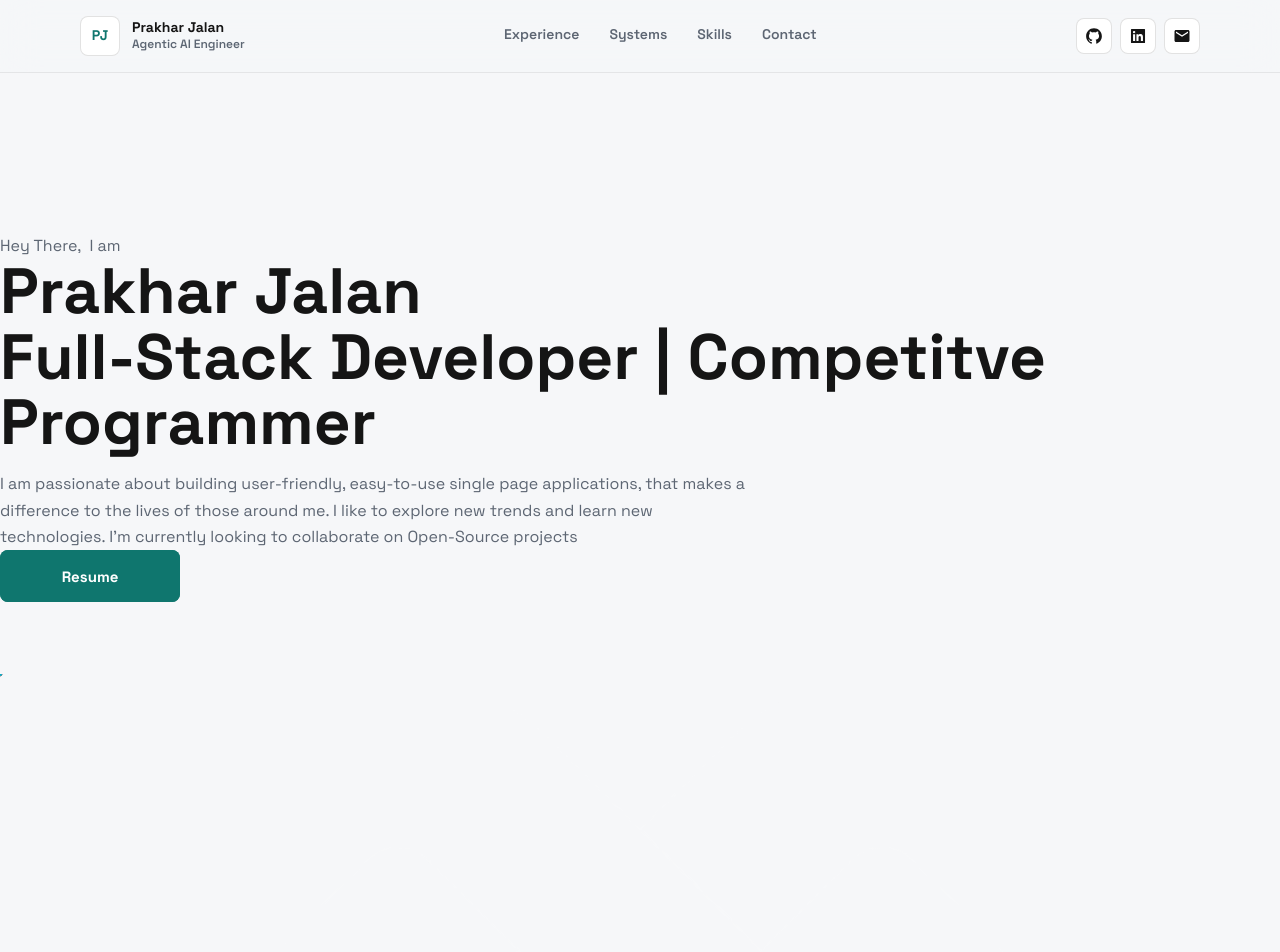
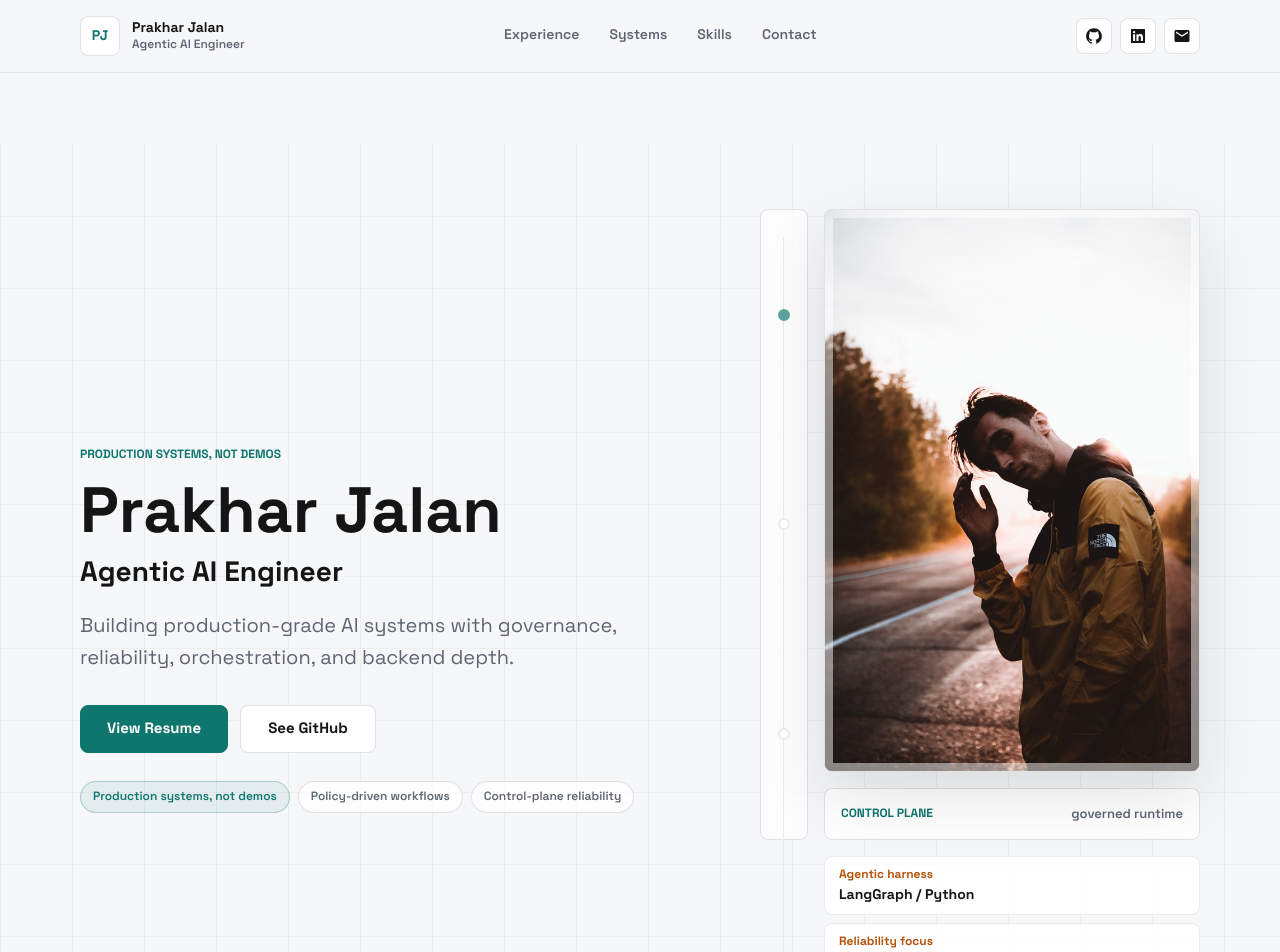
Before and after one commit to jalanprakhar/jalanprakhar, a Next.js app: page / in a window 1280 px wide. Shown: the top 952 px of the page. Built offline with nearby package versions, Linux system fonts and the light colour scheme.

Commit message:
feat(01-01): build executive hero system

```diff
--- a/src/components/Hero/Hero.js
+++ b/src/components/Hero/Hero.js
@@ -1,29 +1,90 @@
-import React from 'react';
+import React from 'react'
 
-import { Section, SectionText, SectionTitle } from '../../styles/GlobalComponents';
-import Button from '../../styles/GlobalComponents/Button';
-import { LeftSection } from './HeroStyles';
+import { heroCopy, heroMetrics, heroSignals, profile } from '../../constants/constants'
+import { PrimaryLink, SecondaryLink, SignalPill } from '../../styles/GlobalComponents'
+import {
+  CtaRow,
+  HeroEyebrow,
+  HeroGrid,
+  HeroLead,
+  HeroSection,
+  HeroTitle,
+  HeroVisual,
+  MetricGrid,
+  MetricItem,
+  MetricLabel,
+  MetricValue,
+  Node,
+  PhotoFrame,
+  ProfileImage,
+  RoleLine,
+  SignalRow,
+  StatusBar,
+  StatusLabel,
+  TraceRail,
+} from './HeroStyles'
 
-const Hero = (props) => (
-  <>
-    <Section row nopadding>
-      <LeftSection>
+const isPublicResume = profile.resumeUrl && !profile.resumeUrl.startsWith('TODO_')
 
-      <SectionText main center>Hey There,&nbsp; I am</SectionText>
-        <SectionTitle  main center>
-          Prakhar Jalan
-        </SectionTitle>
-        <SectionTitle  main center>
-          Full-Stack Developer | Competitve Programmer <br />
+const Hero = () => (
+  <HeroSection aria-labelledby="hero-title">
+    <HeroGrid>
+      <div>
+        <HeroEyebrow>{heroCopy.eyebrow}</HeroEyebrow>
+        <HeroTitle id="hero-title">{profile.name}</HeroTitle>
+        <RoleLine>{heroCopy.role}</RoleLine>
+        <HeroLead>{heroCopy.support}</HeroLead>
 
-        </SectionTitle>
-        <SectionText>I am
-        passionate about building user-friendly, easy-to-use single page applications, that makes a difference to the lives of those around me. I like to explore new trends and learn new technologies. I'm currently looking to collaborate on Open-Source projects
-        </SectionText>
-        <a href='https://drive.google.com/file/d/1AkOzJNolE81msxquTET4awdzuUfEKyK5/view?usp=sharing' target='_blank'><Button>Resume</Button></a>
-      </LeftSection>
-    </Section>
-  </>
-);
+        <CtaRow>
+          <PrimaryLink
+            href={isPublicResume ? profile.resumeUrl : '#contact'}
+            target={isPublicResume ? '_blank' : undefined}
+            rel={isPublicResume ? 'noopener noreferrer' : undefined}
+            data-resume-url-status={isPublicResume ? 'ready' : 'todo'}
+          >
+            {heroCopy.primaryCta}
+          </PrimaryLink>
+          <SecondaryLink href={profile.github} target="_blank" rel="noopener noreferrer">
+            {heroCopy.secondaryCta}
+          </SecondaryLink>
+        </CtaRow>
 
-export default Hero;
+        <SignalRow aria-label="Credibility signals">
+          {heroSignals.map((signal) => (
+            <SignalPill key={signal.label} active={signal.active}>
+              {signal.label}
+            </SignalPill>
+          ))}
+        </SignalRow>
+      </div>
+
+      <HeroVisual aria-label="Profile photo with production system status">
+        <TraceRail aria-hidden="true">
+          <Node active />
+          <Node />
+          <Node />
+        </TraceRail>
+
+        <PhotoFrame>
+          <ProfileImage src={profile.image} alt="Prakhar Jalan" />
+        </PhotoFrame>
+
+        <StatusBar>
+          <StatusLabel>Control plane</StatusLabel>
+          <span>governed runtime</span>
+        </StatusBar>
+
+        <MetricGrid>
+          {heroMetrics.map((metric) => (
+            <MetricItem key={metric.label}>
+              <MetricLabel>{metric.label}</MetricLabel>
+              <MetricValue>{metric.value}</MetricValue>
+            </MetricItem>
+          ))}
+        </MetricGrid>
+      </HeroVisual>
+    </HeroGrid>
+  </HeroSection>
+)
+
+export default Hero
--- a/src/components/Hero/HeroStyles.js
+++ b/src/components/Hero/HeroStyles.js
@@ -1,19 +1,275 @@
-import styled from 'styled-components';
+import styled, { keyframes } from 'styled-components'
+
+const pulse = keyframes`
+  0%, 100% {
+    opacity: 0.45;
+  }
+  50% {
+    opacity: 1;
+  }
+`
+
+export const HeroSection = styled.section`
+  display: flex;
+  align-items: center;
+  width: 100%;
+  min-height: 82vh;
+  padding: 64px 0 48px;
+  background:
+    linear-gradient(90deg, rgba(15, 118, 110, 0.06) 1px, transparent 1px),
+    linear-gradient(0deg, rgba(21, 21, 21, 0.04) 1px, transparent 1px),
+    ${({ theme }) => theme.colors.page};
+  background-size: 72px 72px, 72px 72px, auto;
+
+  @media ${({ theme }) => theme.breakpoints.md} {
+    min-height: auto;
+    padding: 48px 0;
+  }
+
+  @media ${({ theme }) => theme.breakpoints.sm} {
+    padding: 40px 0;
+  }
+`
+
+export const HeroGrid = styled.div`
+  display: grid;
+  grid-template-columns: minmax(0, 1.05fr) minmax(320px, 0.95fr);
+  gap: 56px;
+  align-items: center;
+  width: min(1120px, calc(100% - 48px));
+  margin: 0 auto;
+
+  @media ${({ theme }) => theme.breakpoints.md} {
+    grid-template-columns: 1fr;
+    gap: 40px;
+  }
+
+  @media ${({ theme }) => theme.breakpoints.sm} {
+    width: min(100% - 40px, 1120px);
+  }
+`
+
+export const HeroEyebrow = styled.p`
+  margin: 0 0 16px;
+  color: ${({ theme }) => theme.colors.accent};
+  font-size: 12px;
+  font-weight: 700;
+  line-height: 1.3;
+  letter-spacing: 0;
+  text-transform: uppercase;
+`
+
+export const HeroTitle = styled.h1`
+  max-width: 760px;
+  margin: 0;
+  color: ${({ theme }) => theme.colors.text};
+  font-size: 64px;
+  font-weight: 800;
+  line-height: 1.02;
+  letter-spacing: 0;
+
+  @media ${({ theme }) => theme.breakpoints.md} {
+    font-size: 50px;
+  }
+
+  @media ${({ theme }) => theme.breakpoints.sm} {
+    font-size: 42px;
+    line-height: 1.08;
+  }
+`
+
+export const RoleLine = styled.p`
+  margin: 12px 0 0;
+  color: ${({ theme }) => theme.colors.text};
+  font-size: 28px;
+  font-weight: 700;
+  line-height: 1.18;
+
+  @media ${({ theme }) => theme.breakpoints.sm} {
+    font-size: 22px;
+  }
+`
+
+export const HeroLead = styled.p`
+  max-width: 680px;
+  margin: 20px 0 0;
+  color: ${({ theme }) => theme.colors.mutedText};
+  font-size: 20px;
+  line-height: 1.6;
+
+  @media ${({ theme }) => theme.breakpoints.sm} {
+    font-size: 16px;
+  }
+`
+
+export const CtaRow = styled.div`
+  display: flex;
+  flex-wrap: wrap;
+  gap: 12px;
+  margin-top: 32px;
+
+  @media ${({ theme }) => theme.breakpoints.sm} {
+    flex-direction: column;
+    margin-top: 24px;
+  }
+`
+
+export const SignalRow = styled.div`
+  display: flex;
+  flex-wrap: wrap;
+  gap: 8px;
+  margin-top: 28px;
+`
+
+export const HeroVisual = styled.div`
+  position: relative;
+  display: grid;
+  grid-template-columns: 48px minmax(0, 1fr);
+  grid-template-rows: auto auto;
+  gap: 16px;
+  align-items: stretch;
+  max-width: 440px;
+  margin-left: auto;
+
+  @media ${({ theme }) => theme.breakpoints.md} {
+    margin: 0;
+  }
+
+  @media ${({ theme }) => theme.breakpoints.sm} {
+    grid-template-columns: 36px minmax(0, 1fr);
+    gap: 12px;
+  }
+`
+
+export const TraceRail = styled.div`
+  grid-row: 1 / span 2;
+  display: flex;
+  flex-direction: column;
+  align-items: center;
+  justify-content: space-around;
+  border: 1px solid ${({ theme }) => theme.colors.border};
+  border-radius: 8px;
+  background: rgba(255, 255, 255, 0.76);
+
+  &::before {
+    content: '';
+    position: absolute;
+    top: 28px;
+    bottom: 28px;
+    left: 23px;
+    width: 1px;
+    background: ${({ theme }) => theme.colors.mutedSurface};
+  }
+
+  @media ${({ theme }) => theme.breakpoints.sm} {
+    &::before {
+      left: 17px;
+    }
+  }
+`
+
+export const Node = styled.span`
+  position: relative;
+  z-index: 1;
+  width: 12px;
+  height: 12px;
+  border: 2px solid ${({ active, theme }) => active ? theme.colors.accent : theme.colors.mutedSurface};
+  border-radius: 999px;
+  background: ${({ active, theme }) => active ? theme.colors.accent : theme.colors.surface};
+  animation: ${({ active }) => active ? pulse : 'none'} 2400ms ease-in-out infinite;
+`
+
+export const PhotoFrame = styled.div`
+  position: relative;
+  overflow: hidden;
+  min-height: 520px;
+  border: 1px solid ${({ theme }) => theme.colors.border};
+  border-radius: 8px;
+  background: ${({ theme }) => theme.colors.surface};
+  box-shadow: 0 24px 64px rgba(21, 21, 21, 0.12);
+
+  &::after {
+    content: '';
+    position: absolute;
+    inset: 0;
+    border: 8px solid rgba(255, 255, 255, 0.48);
+    pointer-events: none;
+  }
+
+  @media ${({ theme }) => theme.breakpoints.sm} {
+    min-height: 420px;
+  }
+`
+
+export const ProfileImage = styled.img`
+  width: 100%;
+  height: 100%;
+  min-height: inherit;
+  object-fit: cover;
+  object-position: center 18%;
+`
+
+export const StatusBar = styled.div`
+  display: flex;
+  align-items: center;
+  justify-content: space-between;
+  gap: 16px;
+  min-height: 52px;
+  padding: 0 16px;
+  border: 1px solid ${({ theme }) => theme.colors.border};
+  border-radius: 8px;
+  background: ${({ theme }) => theme.colors.surface};
+  color: ${({ theme }) => theme.colors.mutedText};
+  font-size: 13px;
+  font-weight: 600;
+
+  @media ${({ theme }) => theme.breakpoints.sm} {
+    align-items: flex-start;
+    flex-direction: column;
+    justify-content: center;
+    gap: 2px;
+    min-height: 64px;
+  }
+`
+
+export const StatusLabel = styled.strong`
+  color: ${({ theme }) => theme.colors.accent};
+  font-size: 12px;
+  letter-spacing: 0;
+  text-transform: uppercase;
+`
+
+export const MetricGrid = styled.div`
+  grid-column: 2;
+  display: grid;
+  grid-template-columns: 1fr;
+  gap: 8px;
+`
+
+export const MetricItem = styled.div`
+  min-height: 56px;
+  padding: 10px 14px;
+  border: 1px solid ${({ theme }) => theme.colors.softBorder};
+  border-radius: 8px;
+  background: rgba(255, 255, 255, 0.82);
+`
+
+export const MetricLabel = styled.p`
+  margin: 0;
+  color: ${({ theme }) => theme.colors.warmSignal};
+  font-size: 12px;
+  font-weight: 700;
+  line-height: 1.3;
+`
+
+export const MetricValue = styled.p`
+  margin: 3px 0 0;
+  color: ${({ theme }) => theme.colors.text};
+  font-size: 14px;
+  font-weight: 700;
+  line-height: 1.35;
+`
 
 export const LeftSection = styled.div`
   width: 100%;
-  @media ${(props) => props.theme.breakpoints.sm} {
-    width: 80%;
-    display: flex;
-    flex-direction: column;
-
-    margin: 0 auto;
-  }
-  @media ${(props) => props.theme.breakpoints.md} {
-    width: 100%;
-    display: flex;
-    flex-direction: column;
-
-    margin: 0 auto;
-  }
-`;
+`
```
